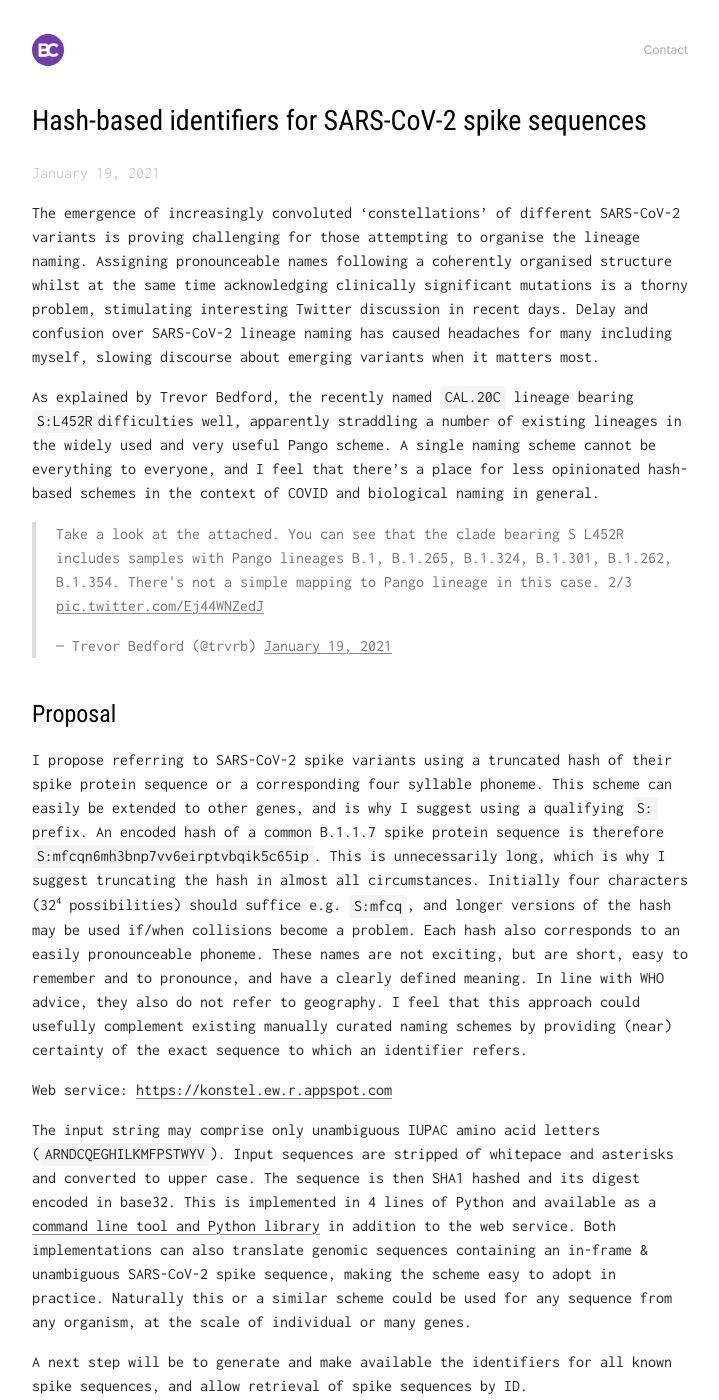
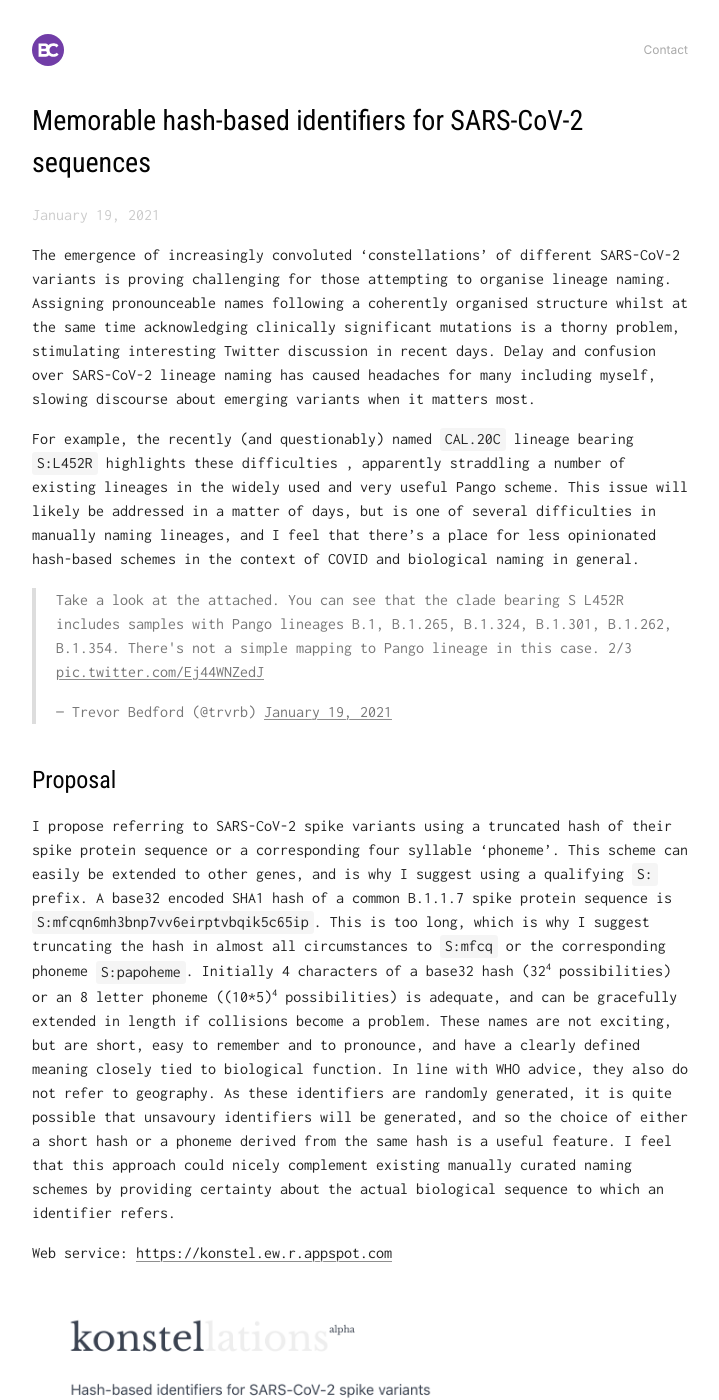
Before and after one commit to bede/bede.github.io, a Jekyll site: the page built from _posts/2021-01-19-covid-hashes.md, in a window 1280 px wide and 1400 px high. Shown: the whole window, without its empty margins (280-999 px from the left). Built offline with Jekyll 4.4.1, drawn with Linux system fonts in a browser that asks for light colours; comment, search, counter and statistics services are not loaded; some of the changed text lies outside the part shown.

Commit message:
Photo, typos

```diff
--- a/_posts/2021-01-19-covid-hashes.md
+++ b/_posts/2021-01-19-covid-hashes.md
@@ -1,13 +1,13 @@
 ---
 layout: post
-title: Hash-based identifiers for SARS-CoV-2 spike sequences
+title: Memorable hash-based identifiers for SARS-CoV-2 sequences
 
 
 ---
 
-The emergence of increasingly convoluted 'constellations' of different SARS-CoV-2 variants is proving challenging for those attempting to organise the lineage naming. Assigning pronounceable names following a coherently organised structure whilst at the same time acknowledging clinically significant mutations is a thorny problem, stimulating interesting Twitter discussion in recent days. Delay and confusion over SARS-CoV-2 lineage naming has caused headaches for many including myself, slowing discourse about emerging variants when it matters most.
+The emergence of increasingly convoluted 'constellations' of different SARS-CoV-2 variants is proving challenging for those attempting to organise lineage naming. Assigning pronounceable names following a coherently organised structure whilst at the same time acknowledging clinically significant mutations is a thorny problem, stimulating interesting Twitter discussion in recent days. Delay and confusion over SARS-CoV-2 lineage naming has caused headaches for many including myself, slowing discourse about emerging variants when it matters most.
 
-As explained by Trevor Bedford, the recently named `CAL.20C` lineage bearing `S:L452R`difficulties well, apparently straddling a number of existing lineages in the widely used and very useful Pango scheme. A single naming scheme cannot be everything to everyone, and I feel that there's a place for less opinionated hash-based schemes in the context of COVID and biological naming in general.
+For example, the recently (and questionably) named `CAL.20C` lineage bearing `S:L452R` highlights these difficulties , apparently straddling a number of existing lineages in the widely used and very useful Pango scheme. This issue will likely be addressed in a matter of days, but is one of several difficulties in manually naming lineages, and I feel that there's a place for less opinionated hash-based schemes in the context of COVID and biological naming in general.
 
 <blockquote class="twitter-tweet"><p lang="en" dir="ltr">Take a look at the attached. You can see that the clade bearing S L452R includes samples with Pango lineages B.1, B.1.265, B.1.324, B.1.301, B.1.262, B.1.354. There&#39;s not a simple mapping to Pango lineage in this case. 2/3 <a href="https://t.co/Ej44WNZedJ">pic.twitter.com/Ej44WNZedJ</a></p>&mdash; Trevor Bedford (@trvrb) <a href="https://twitter.com/trvrb/status/1351671800300662785?ref_src=twsrc%5Etfw">January 19, 2021</a></blockquote> <script async src="https://platform.twitter.com/widgets.js" charset="utf-8"></script>
 
@@ -15,16 +15,16 @@ As explained by Trevor Bedford, the recently named `CAL.20C` lineage bearing `S:
 
 ## Proposal
 
-I propose referring to SARS-CoV-2 spike variants using a truncated hash of their spike protein sequence or a corresponding four syllable phoneme. This scheme can easily be extended to other genes, and is why I suggest using a qualifying `S:` prefix. An encoded hash of a common B.1.1.7 spike protein sequence is therefore `S:mfcqn6mh3bnp7vv6eirptvbqik5c65ip`. This is unnecessarily long, which is why I suggest truncating the hash in almost all circumstances. Initially four characters (32<sup>4</sup> possibilities) should suffice e.g. `S:mfcq`, and longer versions of the hash may be used if/when collisions become a problem. Each hash also corresponds to an easily pronounceable phoneme. These names are not exciting, but are short, easy to remember and to pronounce, and have a clearly defined meaning. In line with WHO advice, they also do not refer to geography. I feel that this approach could usefully complement existing manually curated naming schemes by providing (near) certainty of the exact sequence to which an identifier refers.
+I propose referring to SARS-CoV-2 spike variants using a truncated hash of their spike protein sequence or a corresponding four syllable 'phoneme'. This scheme can easily be extended to other genes, and is why I suggest using a qualifying `S:` prefix. A base32 encoded SHA1 hash of a common B.1.1.7 spike protein sequence is `S:mfcqn6mh3bnp7vv6eirptvbqik5c65ip`. This is too long, which is why I suggest truncating the hash in almost all circumstances to `S:mfcq` or the corresponding phoneme `S:papoheme`. Initially 4 characters of a base32 hash (32<sup>4</sup> possibilities) or an 8 letter phoneme ((10*5)<sup>4</sup> possibilities) is adequate, and can be gracefully extended in length if collisions become a problem. These names are not exciting, but are short, easy to remember and to pronounce, and have a clearly defined meaning closely tied to biological function. In line with WHO advice, they also do not refer to geography. As these identifiers are randomly generated, it is quite possible that unsavoury identifiers will be generated, and so the choice of either a short hash or a phoneme derived from the same hash is a useful feature. I feel that this approach could nicely complement existing manually curated naming schemes by providing certainty about the actual biological sequence to which an identifier refers.
 
 Web service: [https://konstel.ew.r.appspot.com](https://konstel.ew.r.appspot.com/)
 
-The input string may comprise only unambiguous IUPAC amino acid letters (`ARNDCQEGHILKMFPSTWYV`). Input sequences are stripped of whitepace and asterisks and converted to upper case. The sequence is then SHA1 hashed and its digest encoded in base32. This is implemented in 4 lines of Python and available as a [command line tool and Python library](https://github.com/bede/konstel) in addition to the web service. Both implementations can also translate genomic sequences containing an in-frame & unambiguous SARS-CoV-2 spike sequence, making the scheme easy to adopt in practice. Naturally this or a similar scheme could be used for any sequence from any organism, at the scale of individual or many genes.
+<a href="https://konstel.ew.r.appspot.com"><img src="/assets/2021-01-19/konstel-server.png" alt="Konstel web service" /></a>
+
+The input string may comprise only unambiguous IUPAC amino acid letters (`ARNDCQEGHILKMFPSTWYV`). Input sequences are stripped of whitepace and asterisks and converted to upper case. The sequence is then SHA1 hashed and its digest encoded in base32. The phoneme is derived from the first 8 characters of the same hash encoded in base10, directly mapping 10 consonants and 5 vowels into decimal numbers. These are available as a [command line tool and Python library](https://github.com/bede/konstel) in addition to the web service. Both implementations can also translate genomic sequences containing an in-frame & unambiguous SARS-CoV-2 spike sequence, making the scheme easy to adopt in practice for SARS-CoV-2. Naturally this or a similar scheme could be used for any sequence from any organism, at the scale of individual or many genes.
 
 A next step will be to generate and make available the identifiers for all known spike sequences, and allow retrieval of spike sequences by ID.
 
+---
 
-
-## Why not words?
-
-Another way to generate high entropy indentifiers is to combine several dictionary words into phrases. This seems like a good idea and was the first thing I tried. unfortunately good wordlists are hard to come by, and the nature of language means that individually innocuous words combine into phrases that—whilst not necessarily being rude—often feel like inappropriate names for variants of a deadly disease. For example, the first three word phrase I generated from the [EFF long wordlist](https://www.eff.org/deeplinks/2016/07/new-wordlists-random-passphrases) was `fiscally-reactive-cabdriver`. It is of course entirely possible that next week's spike variant will have a base32 SHA1 beginning with `f**k,` and this is a limitation of this scheme. However after generating a few hundred of these, I've seen no rude words, and many unsettling combinations of so-called safe dictionary words.
+*2021-01-20: Added phoneme description*
```
Also changed, not shown: assets/2021-01-19/konstel-server.png (added).
